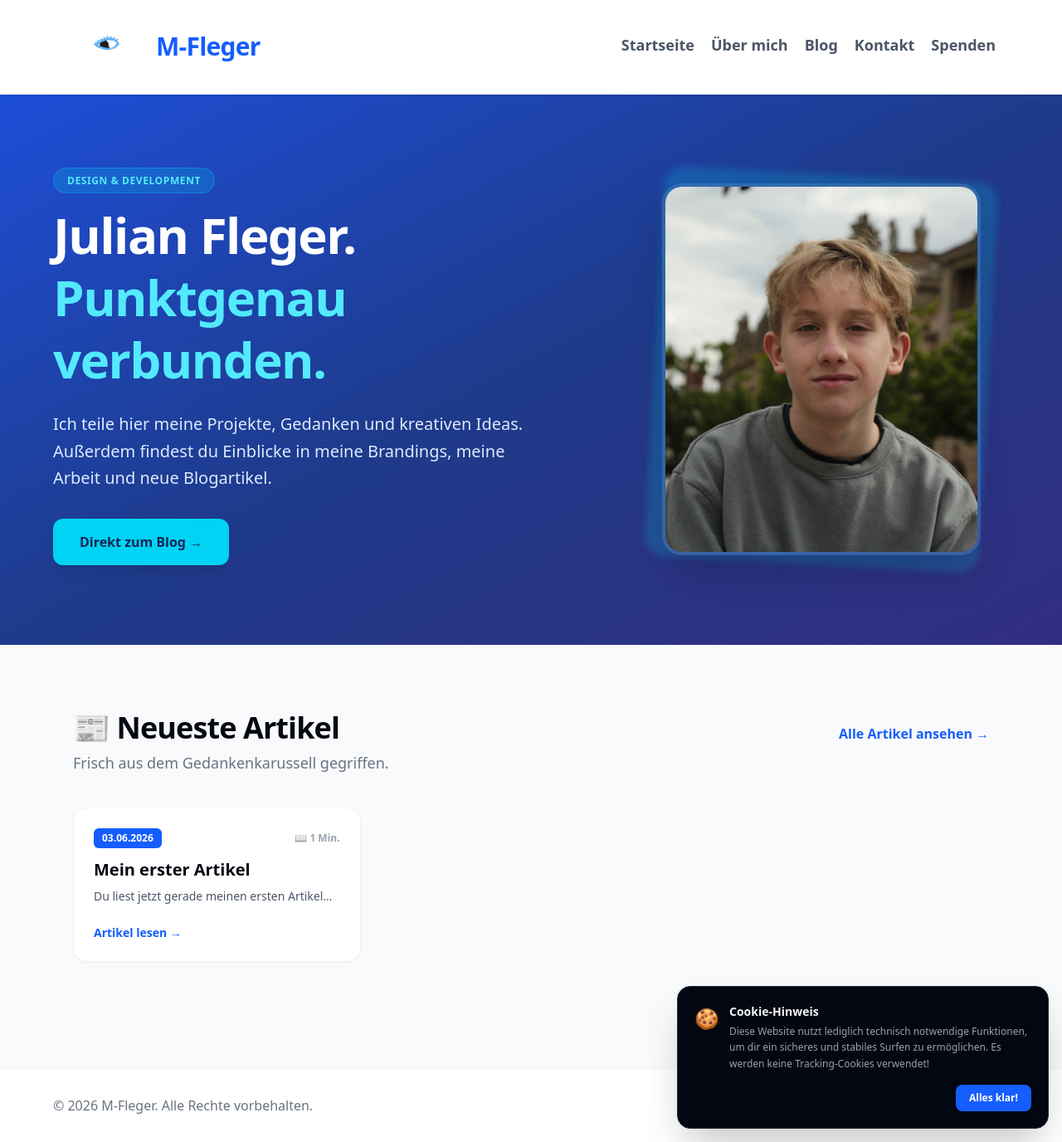
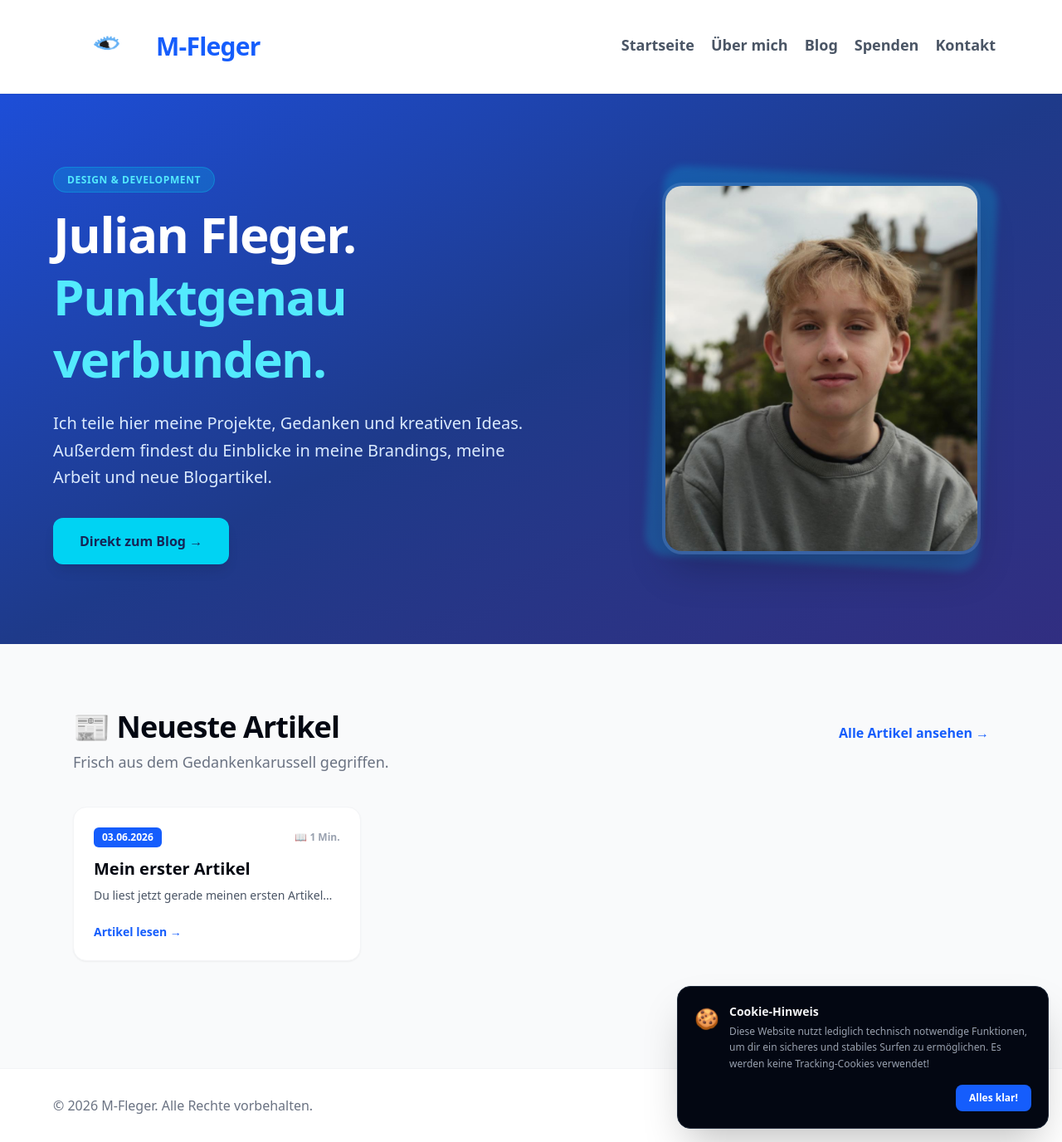
Before and after one commit to julian13053/julian13053.github.io, a Jekyll site: the page built from index.md, in a window 1280 px wide and 1376 px high. Shown: the whole window at 83% size. Built offline with Jekyll 4.4.1, drawn with Linux system fonts in a browser that asks for light colours.

Commit message:
Update navigation.html

```diff
--- a/_includes/navigation.html
+++ b/_includes/navigation.html
@@ -1,15 +1,13 @@
-<nav class="bg-white border-b border-gray-100 sticky top-0 z-50 shadow-xs">
 <div class="max-w-6xl mx-auto px-4 py-4 flex flex-col md:flex-row justify-between items-center gap-4">
     <a href="/index.html" class="flex items-center gap-3 group no-underline text-current">
-            <img src="/auge-logo.jpg" alt="M-Fleger Logo" class="w-16 h-14 md:w-24 md:h-20 rounded-xl md:rounded-2xl object-contain">
+        <img src="/auge-logo.jpg" alt="M-Fleger Logo" class="w-16 h-14 md:w-24 md:h-20 rounded-xl md:rounded-2xl object-contain transition-transform duration-300 group-hover:scale-105">
         <span class="text-2xl md:text-3xl font-black tracking-tight text-blue-600">M-Fleger</span>
     </a>
     <div class="flex flex-wrap justify-center gap-x-5 gap-y-2 font-semibold text-gray-600 text-base md:text-lg">
-            <a href="/index.html" class="hover:text-blue-600 hover:border-b-2 hover:border-blue-600 pb-1 no-underline">Startseite</a>
-            <a href="/ueber-mich.html" class="hover:text-blue-600 hover:border-b-2 hover:border-blue-600 pb-1 no-underline">Über mich</a>
-            <a href="/blog.html" class="hover:text-blue-600 hover:border-b-2 hover:border-blue-600 pb-1 no-underline">Blog</a>
-            <a href="/kontakt.html" class="hover:text-blue-600 hover:border-b-2 hover:border-blue-600 pb-1 no-underline">Kontakt</a>
-            <a href="/spenden.html" class="hover:text-blue-600 hover:border-b-2 hover:border-blue-600 pb-1 no-underline">Spenden</a>
+        <a href="/index.html" class="hover:text-blue-600 hover:border-b-2 hover:border-blue-600 pb-1 transition-all no-underline">Startseite</a>
+        <a href="/ueber-mich.html" class="hover:text-blue-600 hover:border-b-2 hover:border-blue-600 pb-1 transition-all no-underline">Über mich</a>
+        <a href="/blog.html" class="hover:text-blue-600 hover:border-b-2 hover:border-blue-600 pb-1 transition-all no-underline">Blog</a>
+        <a href="/spenden.html" class="hover:text-blue-600 hover:border-b-2 hover:border-blue-600 pb-1 transition-all no-underline">Spenden</a>
+        <a href="/kontakt.html" class="hover:text-blue-600 hover:border-b-2 hover:border-blue-600 pb-1 transition-all no-underline">Kontakt</a>
     </div>
 </div>
-</nav>
```
Lines whose indentation alone changed are shown as unchanged.
